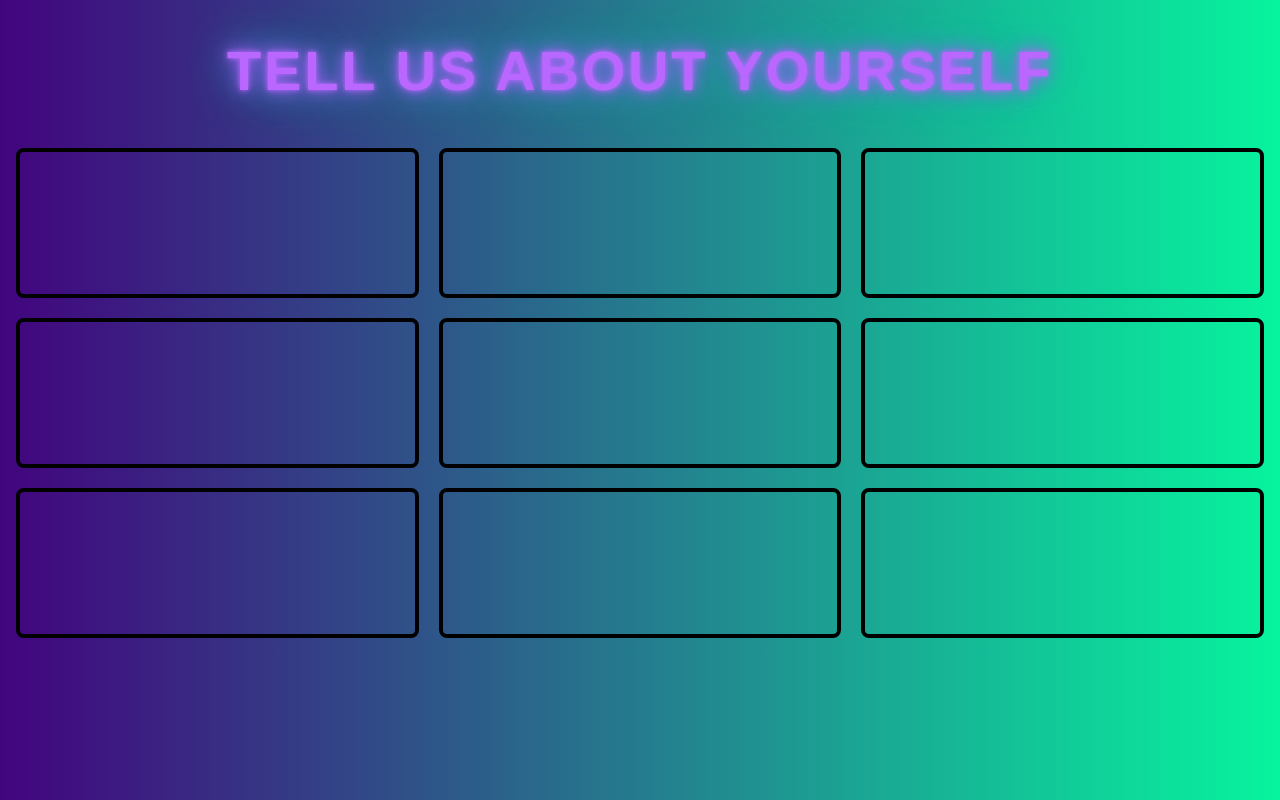
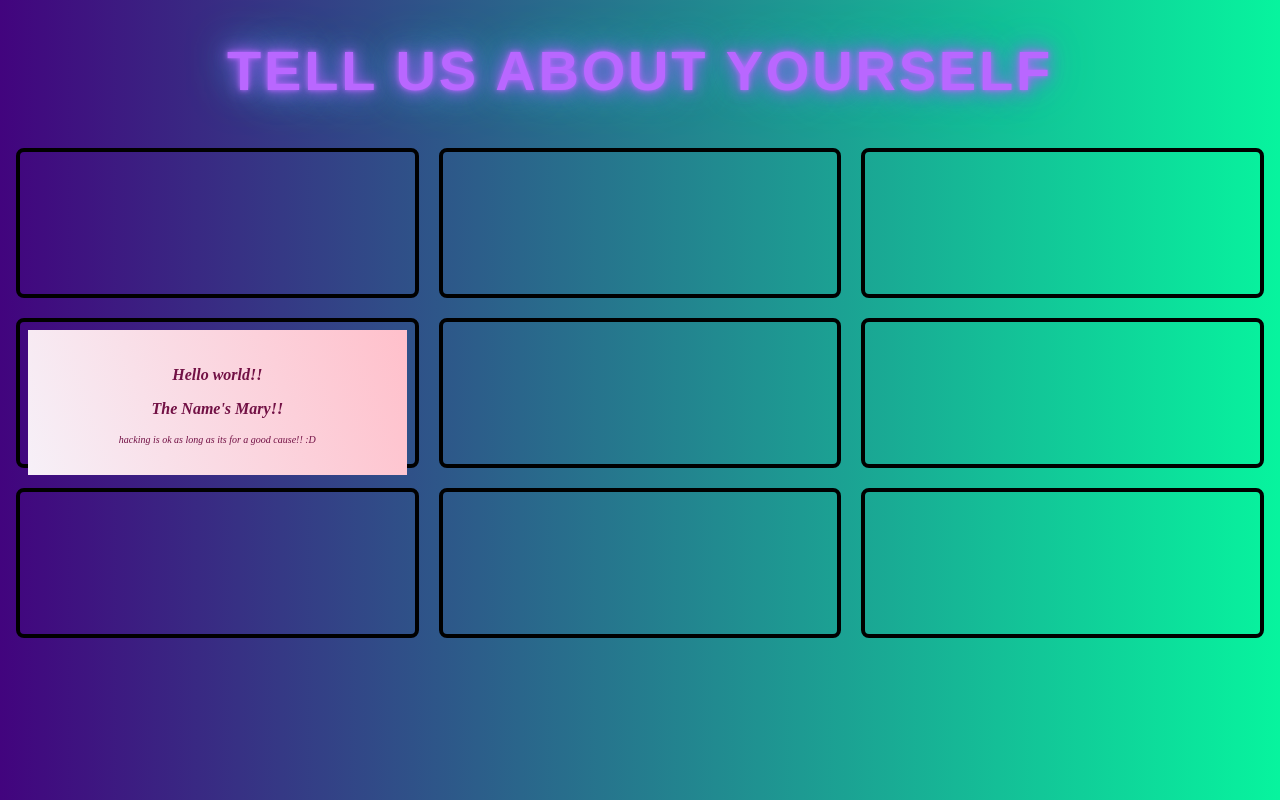
Before and after one commit to SIG-WebDev-Fall-2026/ACM_Practice_React_Template, a React (Vite) app: page / in a window 1280 px wide. Built offline with nearby package versions, Linux system fonts and the light colour scheme.

Commit message:
made my sectiongit status

```diff
--- a/src/Person_4/Component.css
+++ b/src/Person_4/Component.css
@@ -0,0 +1,20 @@
+#mary-container {
+    background-image: linear-gradient(70deg, rgb(246, 240, 248), pink);
+    padding: 20px;
+    width: stretch;
+    height: stretch;
+}
+
+h3, p {
+    color: rgb(114, 17, 69);
+    font-style: italic;
+    text-align: center;
+}
+
+h3 {
+    font-size: 16px;
+}
+
+p {
+    font-size: 10px;
+}
--- a/src/Person_4/Component.jsx
+++ b/src/Person_4/Component.jsx
@@ -2,9 +2,11 @@ import "./Component.css"
 
 function Person4(){
     return(
-        <>
-
-        </>
+        <div id="mary-container">
+            <h3>Hello world!!</h3>
+            <h3>The Name's Mary!!</h3>
+            <p>hacking is ok as long as its for a good cause!! :D</p>
+        </div>
     )
 }
 
```
Also changed, not shown: 1 other file (tests, documents, lock files or other folders).
